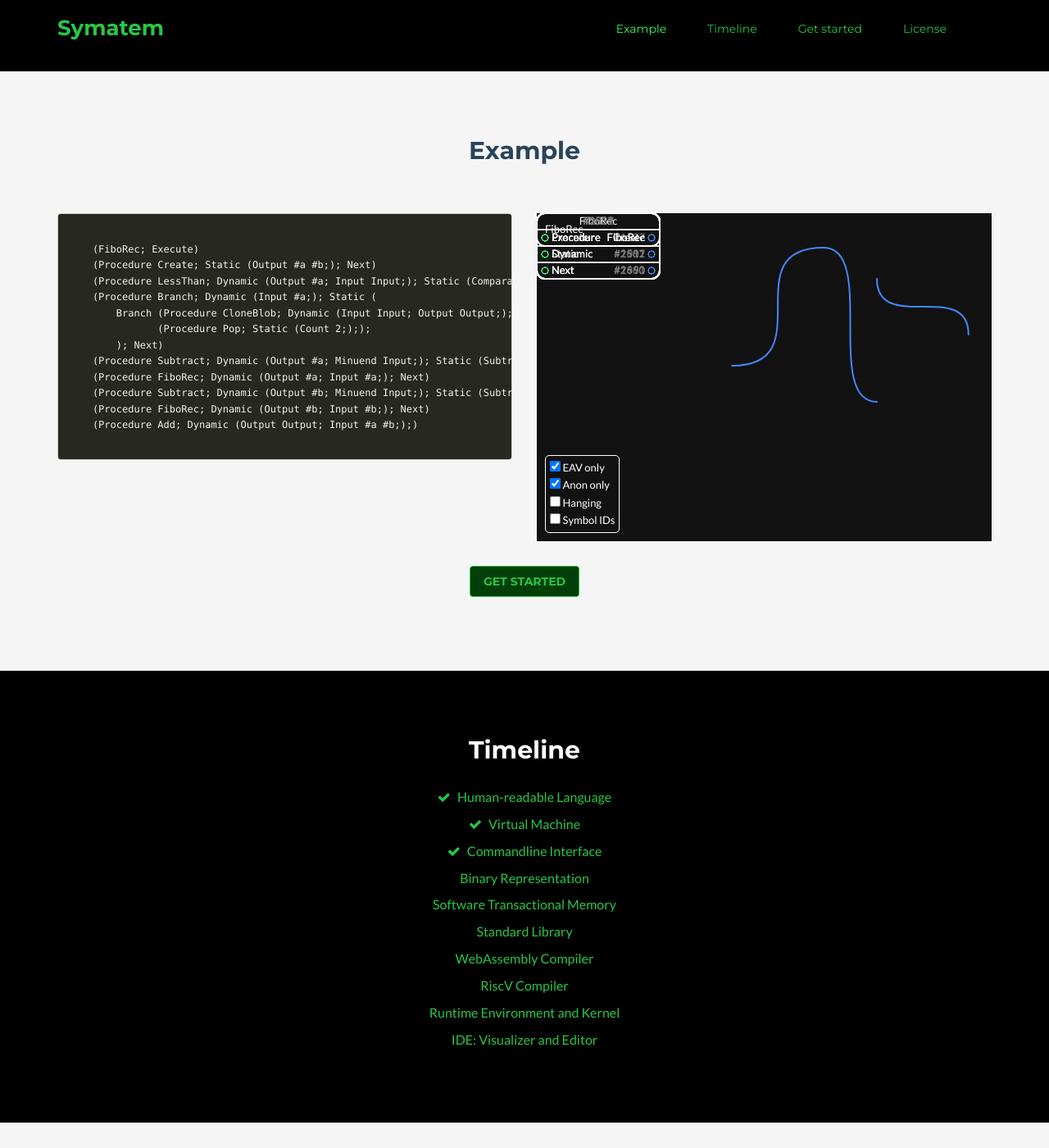
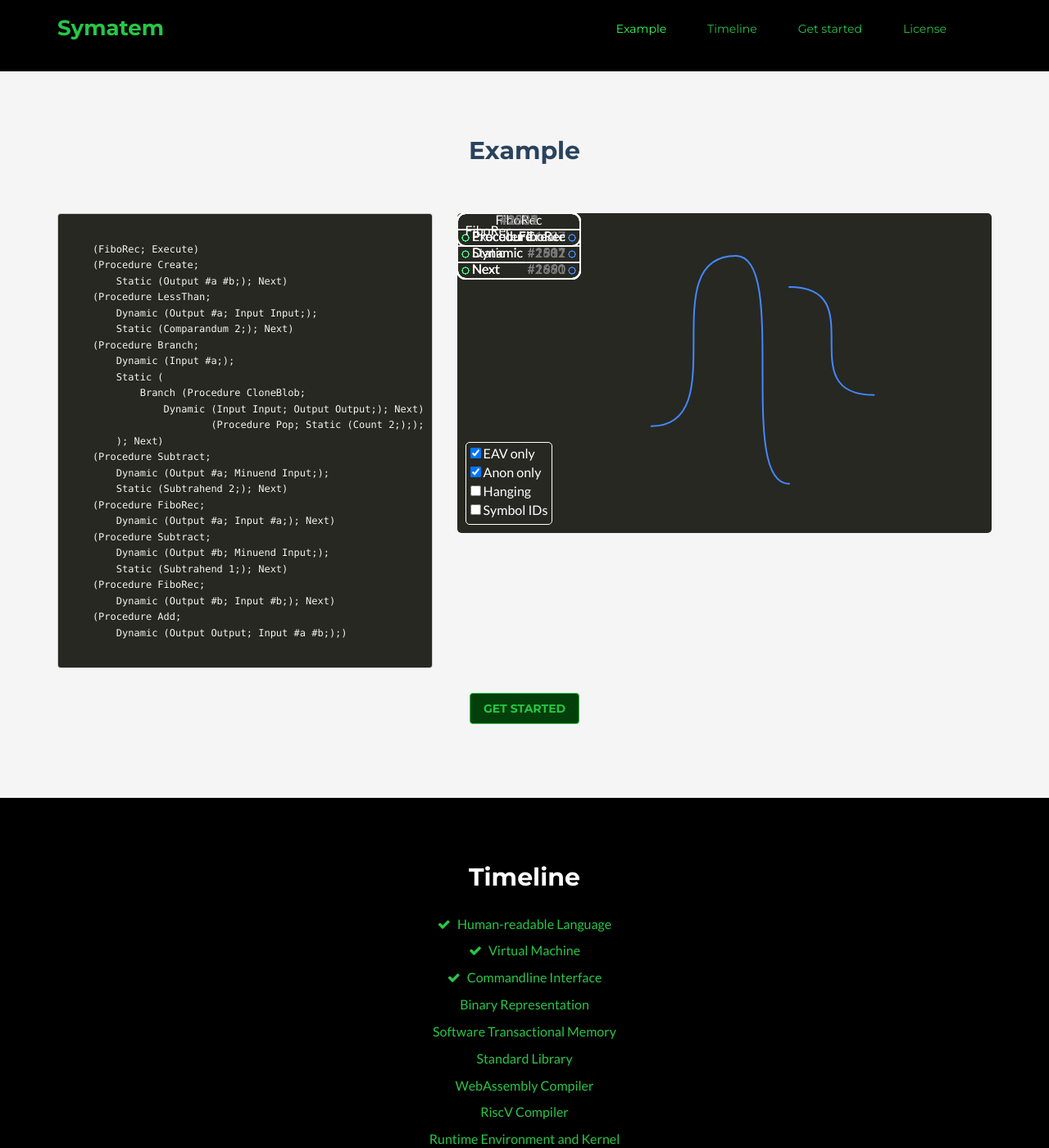
Before and after one commit to Symatem/symatem.github.io, a Jekyll site: the page built from index.html, in a window 1280 px wide and 1400 px high, scrolled down 499 px. Shown: the whole window at 82% size. Built offline with Jekyll 4.4.1, drawn with Linux system fonts in a browser that asks for light colours; grey boxes are pictures that could not be loaded.

Commit message:
Updated layout and style of the visualizer example

```diff
--- a/_includes/example.html
+++ b/_includes/example.html
@@ -2,27 +2,40 @@
     <div class="container">
         <h2 class="title text-center">Example</h2>
         <div class="row">
-            <div class="item col-md-6 col-sm-6 col-xs-12">
+            <div class="item col-md-5 col-sm-5 col-xs-12">
                 <div class="code-block">
                     <!--//Use Prismjs - http://prismjs.com/index.html#basic-usage -->
                     <pre><code class="language-markup">
     (FiboRec; Execute)
-    (Procedure Create; Static (Output #a #b;); Next)
-    (Procedure LessThan; Dynamic (Output #a; Input Input;); Static (Comparandum 2;); Next)
-    (Procedure Branch; Dynamic (Input #a;); Static (
-        Branch (Procedure CloneBlob; Dynamic (Input Input; Output Output;); Next)
-               (Procedure Pop; Static (Count 2;););
+    (Procedure Create;
+        Static (Output #a #b;); Next)
+    (Procedure LessThan;
+        Dynamic (Output #a; Input Input;);
+        Static (Comparandum 2;); Next)
+    (Procedure Branch;
+        Dynamic (Input #a;);
+        Static (
+            Branch (Procedure CloneBlob;
+                Dynamic (Input Input; Output Output;); Next)
+                        (Procedure Pop; Static (Count 2;););
         ); Next)
-    (Procedure Subtract; Dynamic (Output #a; Minuend Input;); Static (Subtrahend 2;); Next)
-    (Procedure FiboRec; Dynamic (Output #a; Input #a;); Next)
-    (Procedure Subtract; Dynamic (Output #b; Minuend Input;); Static (Subtrahend 1;); Next)
-    (Procedure FiboRec; Dynamic (Output #b; Input #b;); Next)
-    (Procedure Add; Dynamic (Output Output; Input #a #b;);)
+    (Procedure Subtract;
+        Dynamic (Output #a; Minuend Input;);
+        Static (Subtrahend 2;); Next)
+    (Procedure FiboRec;
+        Dynamic (Output #a; Input #a;); Next)
+    (Procedure Subtract;
+        Dynamic (Output #b; Minuend Input;);
+        Static (Subtrahend 1;); Next)
+    (Procedure FiboRec;
+        Dynamic (Output #b; Input #b;); Next)
+    (Procedure Add;
+        Dynamic (Output Output; Input #a #b;);)
                      </code></pre>
                 </div>
             </div>
-            <div class="item col-md-6 col-sm-6 col-xs-12">
-                <div style="max-width: 700px; height: 400px; background-color: #121212;" class="symatem-visualizer"></div>
+            <div class="item col-md-7 col-sm-7 col-xs-12">
+                <div style="background-color: rgb(39, 40, 34);" class="symatem-visualizer"></div>
                 <script>
                     new SymatemVisualizer(document.currentScript.parentNode.getElementsByClassName('symatem-visualizer')[0]);
                 </script>
--- a/public/css/symatem-visualizer.css
+++ b/public/css/symatem-visualizer.css
@@ -17,11 +17,10 @@
 }
 
 .symatem-visualizer {
-    width: 100%;
-    height: 500px;
     padding: 0px;
     margin: 0px;
     position: relative;
+    border-radius: 5px;
 }
 
 .symatem-visualizer .history {
@@ -92,7 +91,6 @@
 .symatem-visualizer * {
     font-style: normal;
     font-variant: normal;
-    font-size: 13px;
     fill: white;
     color: white;
 }
--- a/public/js/symatem-visualizer.js
+++ b/public/js/symatem-visualizer.js
@@ -2,6 +2,8 @@
 
 var indexOf = [].indexOf || function(item) { for (var i = 0, l = this.length; i < l; i++) { if (i in this && this[i] === item) return i; } return -1; },
 SymatemVisualizer = (function() {
+    SymatemVisualizer.prototype.canvasArea = [680, 400];
+
     SymatemVisualizer.prototype.lineHeight = 20;
 
     SymatemVisualizer.prototype.textOffsetY = 14;
@@ -239,13 +241,14 @@ SymatemVisualizer = (function() {
     };
 
     SymatemVisualizer.prototype.createBox = function(symbol, box) {
-      var circleRadius, getAbsolutePosition, i, left, line, posY, rect, ref, results, right, segment;
+      var circleRadius, focusCenter, focusEllipse, getAbsolutePosition, i, left, line, posY, rect, ref, results, right, segment;
+      focusCenter = [this.canvasArea[0] / 2, this.canvasArea[1] * 0.15];
+      focusEllipse = [this.canvasArea[0] * 0.35, this.canvasArea[1] * 0.6];
       box.width = this.boxWidth;
       box.height = (box.segments.length + 1) * this.lineHeight;
       box.setPosition = function(isFocused, symbolsToShow) {
-        var angle, angleTable, focusCenter, index, maxIndex, prevPos;
+        var angle, angleTable, index, maxIndex, prevPos;
         prevPos = [box.x, box.y];
-        focusCenter = [350, 50];
         if (isFocused) {
           box.x = focusCenter[0] - box.width / 2;
           box.y = focusCenter[1];
@@ -258,8 +261,8 @@ SymatemVisualizer = (function() {
           } else {
             angle = index / maxIndex * Math.PI;
           }
-          box.x = Math.cos(angle) * 250 + focusCenter[0] - box.width / 2;
-          box.y = Math.sin(angle) * 150 + focusCenter[1];
+          box.x = Math.cos(angle) * focusEllipse[0] + focusCenter[0] - box.width / 2;
+          box.y = Math.sin(angle) * focusEllipse[1] + focusCenter[1];
         }
         if (prevPos[0]) {
           box.animation.setAttribute('from', prevPos[0] + ',' + prevPos[1]);
@@ -347,6 +350,8 @@ SymatemVisualizer = (function() {
       this.boxes = [];
       this.connections = [];
       this.svg = document.createElementNS('http://www.w3.org/2000/svg', 'svg');
+      this.svg.setAttribute('width', this.canvasArea[0]);
+      this.svg.setAttribute('height', this.canvasArea[1]);
       element.appendChild(this.svg);
       svgDefs = document.createElementNS(this.svg.namespaceURI, 'defs');
       this.svg.appendChild(svgDefs);
@@ -396,4 +401,5 @@ SymatemVisualizer = (function() {
     }
 
     return SymatemVisualizer;
+
 })();
```
